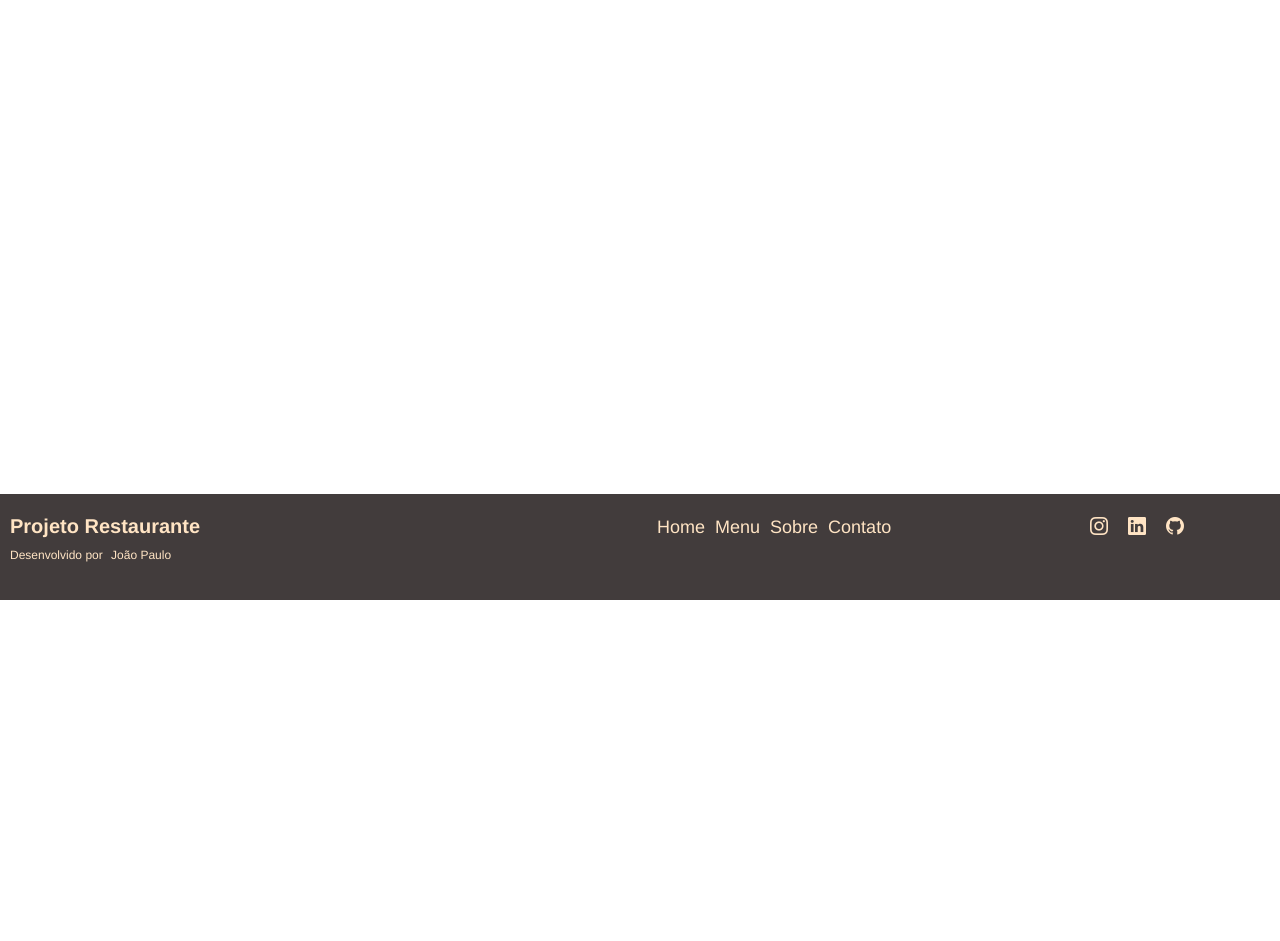
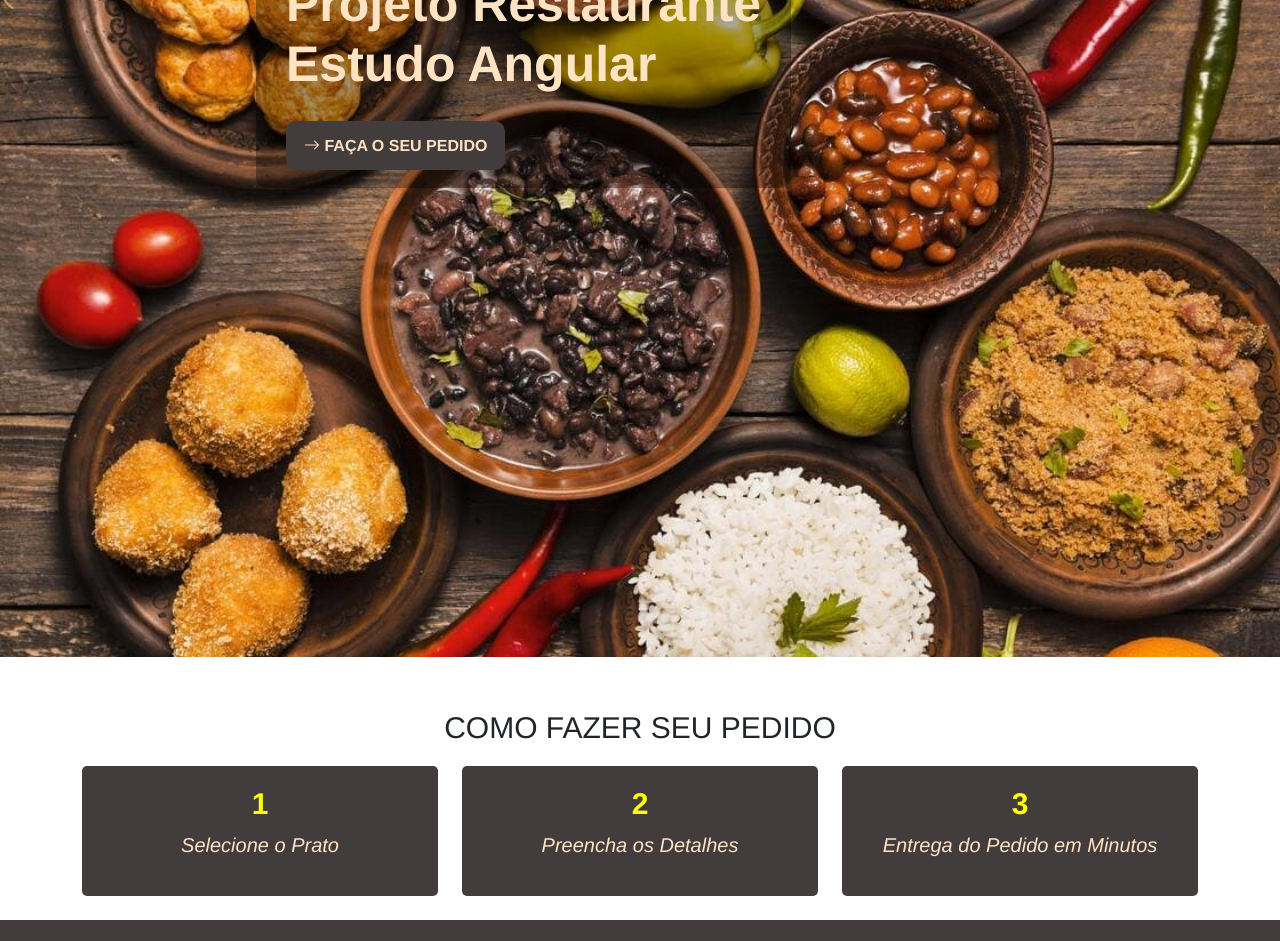
Before and after one commit to jhops10/projeto-restaurante, an Angular app: page / in a window 1280 px wide. Shown: the part 200-1141 px from the top of the page. Before the commit the page ends 800 px from the top, so only its background shows below. Built offline with nearby package versions, Linux system fonts and the light colour scheme.

Commit message:
Home Finalizada

```diff
--- a/src/app/pages/home/home.component.css
+++ b/src/app/pages/home/home.component.css
@@ -0,0 +1,58 @@
+.banner {
+  background-image: url('../../../assets/img/banner.jpg');
+  height: 801px;
+  background-position: center top;
+  background-size: cover;
+}
+
+.content {
+  top: 18%;
+  left: 20%;
+  position: absolute;
+  background-color: #00000057;
+  padding: 30px;
+  border-radius: 10px;
+}
+
+.content h1 {
+  color: var(--text-color);
+  font-size: 3.125rem;
+  font-weight: bold;
+  padding-bottom: 2rem;
+}
+
+.content a {
+  text-decoration: none;
+  font-weight: bold;
+  color: var(--text-color);
+  background-color: var(--bg-dark-color);
+  padding: 1rem 1.125rem;
+  border-radius: 10px;
+}
+
+.content a:hover {
+  color: var(--hover-link-color);
+}
+
+.titulo-steps {
+  font-size: 30px;
+}
+
+.box {
+  background-color: var(--bg-dark-color);
+  padding: 1.25rem;
+  border-radius: 5px;
+  text-align: center;
+}
+
+.box h2 {
+  color: var(--hover-link-color);
+  font-size: 30px;
+  font-weight: bold;
+}
+
+.box p {
+  font-size: 20px;
+  font-style: italic;
+  color: var(--text-color);
+}
--- a/src/app/pages/home/home.component.html
+++ b/src/app/pages/home/home.component.html
@@ -1 +1,33 @@
-<p>home works!</p>
+<div class="banner">
+  <div class="content">
+    <h1>
+      Projeto Restaurante <br />
+      Estudo Angular
+    </h1>
+    <a routerLink="menu" class="bi bi-arrow-right"> FAÇA O SEU PEDIDO</a>
+  </div>
+</div>
+
+<div class="container mt-5 mb-4">
+  <p class="text-center titulo-steps">COMO FAZER SEU PEDIDO</p>
+  <div class="row">
+    <div class="col-lg-4">
+      <div class="box">
+        <h2>1</h2>
+        <p>Selecione o Prato</p>
+      </div>
+    </div>
+    <div class="col-lg-4">
+      <div class="box">
+        <h2>2</h2>
+        <p>Preencha os Detalhes</p>
+      </div>
+    </div>
+    <div class="col-lg-4">
+      <div class="box">
+        <h2>3</h2>
+        <p>Entrega do Pedido em Minutos</p>
+      </div>
+    </div>
+  </div>
+</div>
```
Also changed, not shown: src/assets/img/banner.jpg (added).
